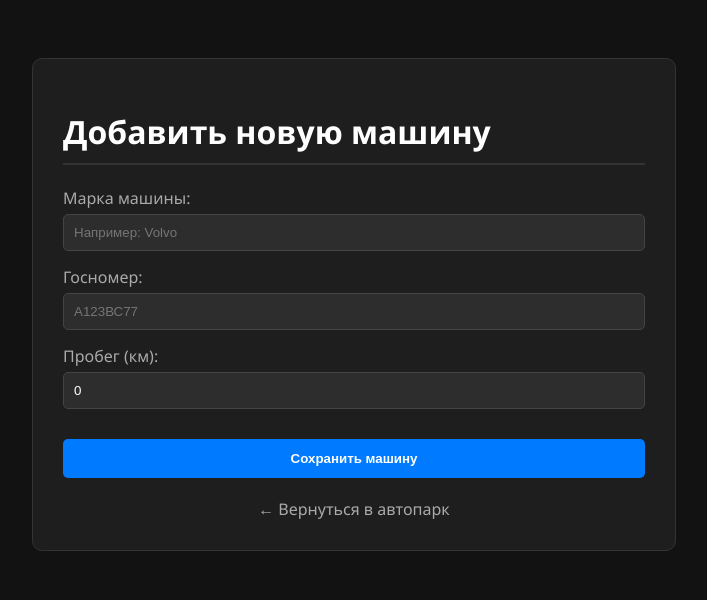
After one commit to malhassik/Logistrim-CRM, a Django app: page /truck/add/ in a window 1280 px wide. The commit adds this page. Shown: the top 600 px of the page, without its empty margins (286-993 px from the left). Run offline with Django 5.2, Linux system fonts and the light colour scheme; the visitor is signed in with stand-in values (Sample User, id 1).

Commit message:
add truck creation form and button

```diff
--- a/fleet/forms.py
+++ b/fleet/forms.py
@@ -1,5 +1,5 @@
 from django import forms
-from .models import Document, FuelRecord
+from .models import Document, FuelRecord, Truck, Driver
 
 
 class DocumentForm(forms.ModelForm):
@@ -40,3 +40,20 @@ class FuelRecordForm(forms.ModelForm):
                 }
             ),
         }
+
+
+class TruckForm(forms.ModelForm):
+    class Meta:
+        model = Truck
+        fields = ["brand", "plate_number", "mileage"]
+        widgets = {
+            "brand": forms.TextInput(
+                attrs={"class": "form-control", "placeholder": "Например: Volvo"}
+            ),
+            "plate_number": forms.TextInput(
+                attrs={"class": "form-control", "placeholder": "А123ВС77"}
+            ),
+            "mileage": forms.NumberInput(
+                attrs={"class": "form-control", "placeholder": "0"}
+            ),
+        }
--- /dev/null
+++ b/fleet/templates/fleet/truck_form.html
@@ -0,0 +1,105 @@
+<!DOCTYPE html>
+<html lang="ru">
+
+<head>
+    <meta charset="UTF-8">
+    <title>Добавить машину | Логистрим</title>
+    <style>
+        body {
+            font-family: 'Segoe UI', Arial, sans-serif;
+            background-color: #121212;
+            color: #e0e0e0;
+            padding: 50px;
+        }
+
+        .container {
+            background-color: #1e1e1e;
+            width: 50%;
+            margin: 0 auto;
+            padding: 30px;
+            border-radius: 10px;
+            border: 1px solid #333;
+        }
+
+        h1 {
+            color: #fff;
+            border-bottom: 2px solid #333;
+            padding-bottom: 10px;
+        }
+
+        .form-group {
+            margin-bottom: 15px;
+        }
+
+        label {
+            display: block;
+            margin-bottom: 5px;
+            color: #aaa;
+        }
+
+        .form-control {
+            width: 100%;
+            padding: 10px;
+            background: #2d2d2d;
+            border: 1px solid #444;
+            color: white;
+            box-sizing: border-box;
+            border-radius: 5px;
+        }
+
+        button {
+            padding: 12px 20px;
+            background: #007bff;
+            color: white;
+            border: none;
+            border-radius: 5px;
+            cursor: pointer;
+            width: 100%;
+            font-weight: bold;
+            margin-top: 15px;
+        }
+
+        button:hover {
+            background: #0056b3;
+        }
+
+        .back-btn {
+            display: block;
+            text-align: center;
+            margin-top: 20px;
+            color: #aaa;
+            text-decoration: none;
+        }
+    </style>
+</head>
+
+<body>
+    <div class="container">
+        <h1>Добавить новую машину</h1>
+
+        <form method="POST">
+            {% csrf_token %}
+
+            <div class="form-group">
+                <label>Марка машины:</label>
+                {{ form.brand }}
+            </div>
+
+            <div class="form-group">
+                <label>Госномер:</label>
+                {{ form.plate_number }}
+            </div>
+
+            <div class="form-group">
+                <label>Пробег (км):</label>
+                {{ form.mileage }}
+            </div>
+
+            <button type="submit">Сохранить машину</button>
+        </form>
+
+        <a href="{% url 'truck_list' %}" class="back-btn">← Вернуться в автопарк</a>
+    </div>
+</body>
+
+</html>
--- a/fleet/templates/fleet/truck_list.html
+++ b/fleet/templates/fleet/truck_list.html
@@ -267,6 +267,7 @@
         <!-- Кнопки управления -->
         <div class="actions-bar">
             {% if user.is_superuser or "Бухгалтеры" in user.groups.all.0.name %}
+            <a href="{% url 'add_truck' %}" class="btn" style="background-color: #007bff;">🚚 Добавить машину</a>
             <a href="{% url 'fuel_list' %}" class="btn btn-fuel">⛽ Журнал заправок</a>
             <a href="{% url 'upload_document' %}" class="btn btn-doc">📄 Загрузить документ</a>
             {% endif %}
@@ -274,6 +275,8 @@
             <a href="/admin/" class="btn btn-admin">Перейти в панель управления (Админка)</a>
         </div>
 
+
+
     </div>
 </body>
 
--- a/fleet/urls.py
+++ b/fleet/urls.py
@@ -13,4 +13,5 @@ urlpatterns = [
     ),
     path("logout/", auth_views.LogoutView.as_view(next_page="/login/"), name="logout"),
     path("fuel/add/", views.add_fuel_records, name="add_fuel_record"),
+    path("truck/add/", views.add_truck, name="add_truck"),
 ]
--- a/fleet/views.py
+++ b/fleet/views.py
@@ -1,7 +1,7 @@
 from django.shortcuts import render, redirect
 from django.contrib.auth.decorators import login_required, user_passes_test
 from .models import Truck, Document, FuelRecord
-from .forms import DocumentForm, FuelRecordForm
+from .forms import DocumentForm, FuelRecordForm, TruckForm
 from django.db.models import Sum
 
 
@@ -62,6 +62,20 @@ def add_fuel_records(request):
 
 @login_required
 @user_passes_test(is_accountant, login_url="/login/")
+def add_truck(request):
+    if request.method == "POST":
+        form = TruckForm(request.POST)
+        if form.is_valid():
+            form.save()
+            return redirect("truck_list")
+    else:
+        form = TruckForm()
+
+    return render(request, "fleet/truck_form.html", {"form": form})
+
+
+@login_required
+@user_passes_test(is_accountant, login_url="/login/")
 def fuel_list(request):
     records = FuelRecord.objects.all().order_by("-id")
 
```
